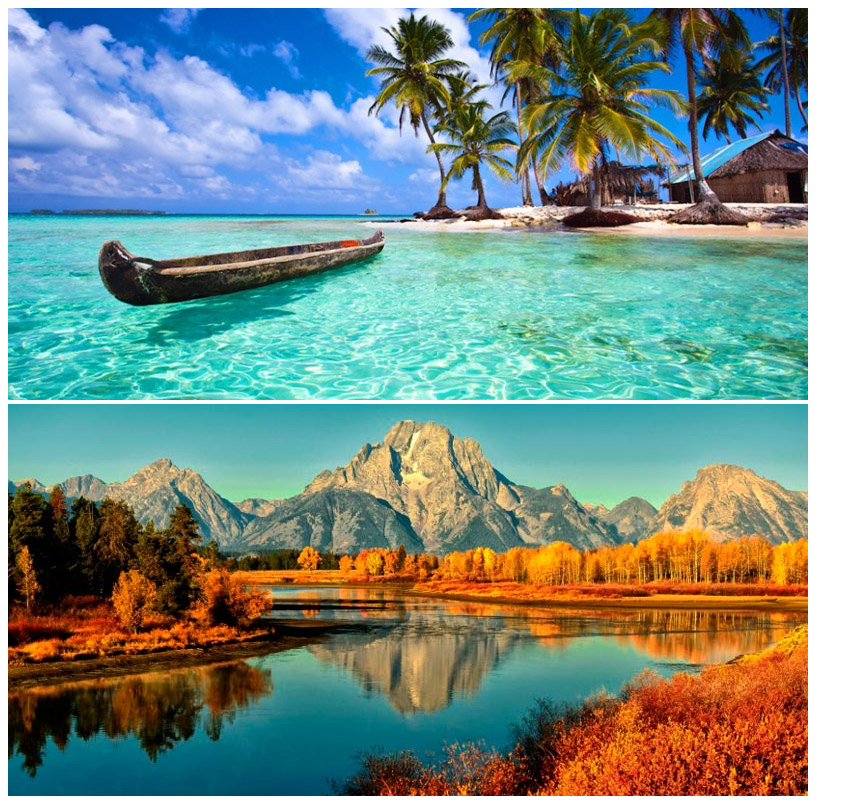
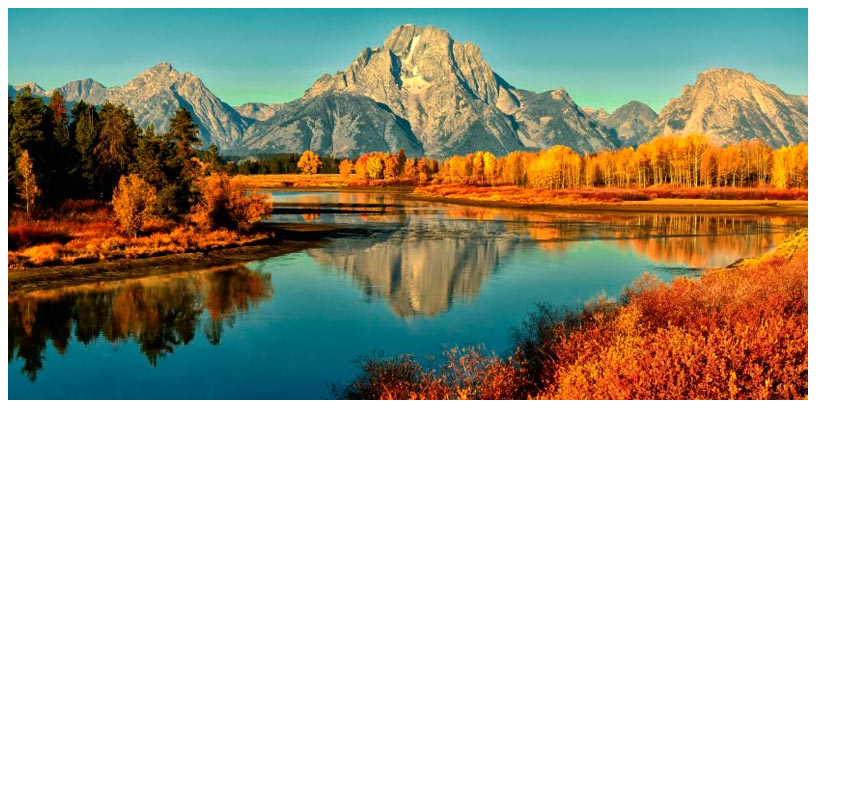
Before and after one commit to Xilerth/PrimeraPractica, a plain HTML site: page index.html in a window 1280 px wide. Shown: the whole page, without its empty margins (0-863 px from the left). Drawn offline with Linux system fonts and the light colour scheme.

Commit message:
Add files via upload

```diff
--- a/index.css
+++ b/index.css
@@ -1,3 +1,3 @@
 .desactivado{
-  width:none;
+  display:none;
 }
```
